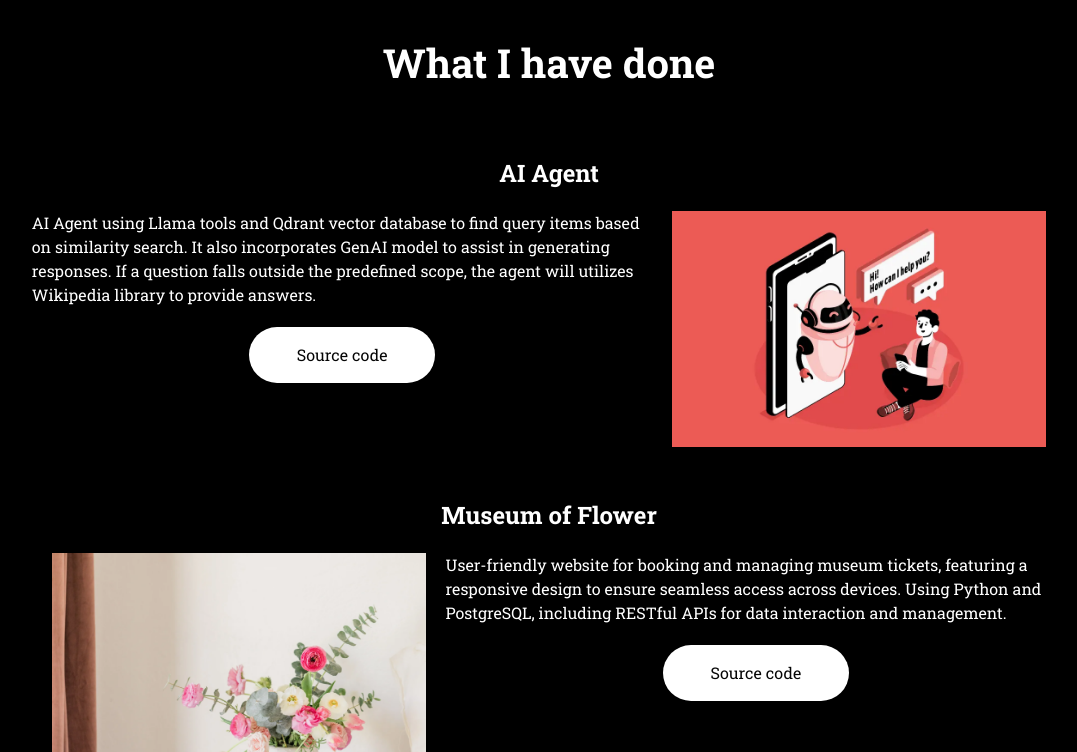
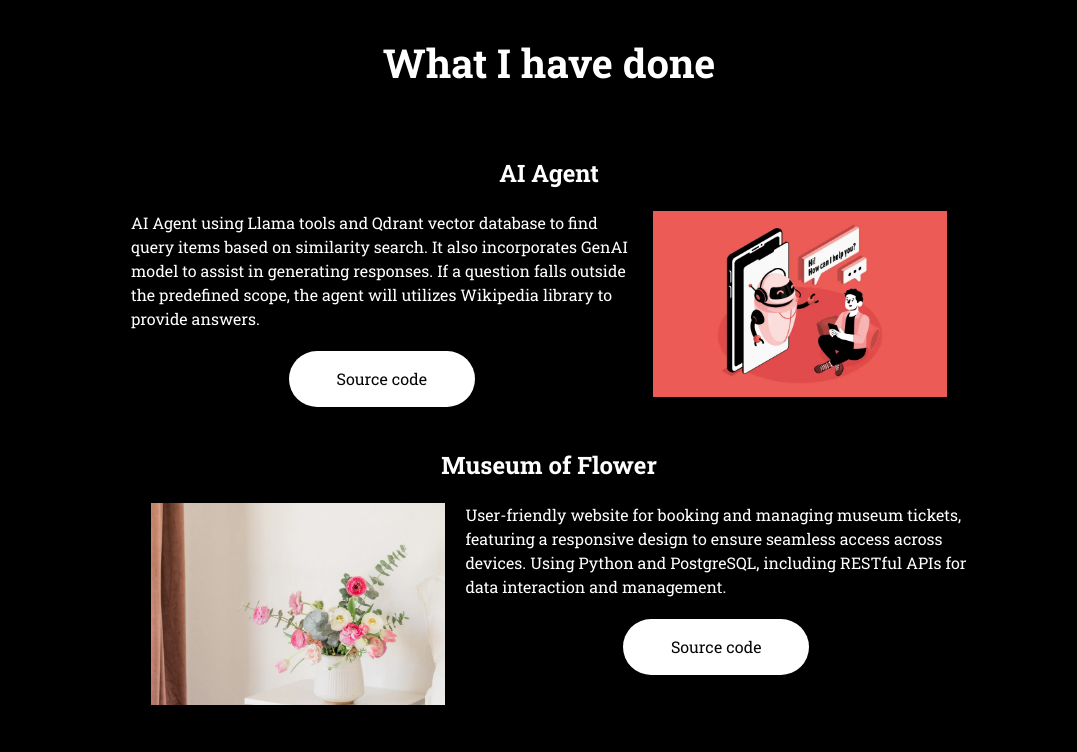
Before and after one commit to dbkhanh/Personal-Portfolio, a website: page portfolio.html in a window 1280 px wide. Shown: the part 2819-3571 px from the top of the page, without its empty margins (91-1168 px from the left). Drawn offline with Linux system fonts and the light colour scheme.

Commit message:
update-about

```diff
--- a/css/portfolio.css
+++ b/css/portfolio.css
@@ -289,9 +289,9 @@ h2{
 
 .projects{
   background: linear-gradient(180deg, black, black, #104345);
-  padding: 2rem;
   margin: 0 auto;
   padding-top: 0rem;
+  padding-bottom: 2rem;
 }
 
 
@@ -440,6 +440,9 @@ header {
 .project-section{
   padding-left: 5%;
   padding-right: 5%;
+  width: 80%;
+  position: relative;
+  left:10%;
 }
 
 
--- a/css/style.css
+++ b/css/style.css
@@ -10,6 +10,7 @@
     background-color: black;
     align-items: center;
     display: flex;
+    min-height: 92vh;
 }
 
 nav {
```
